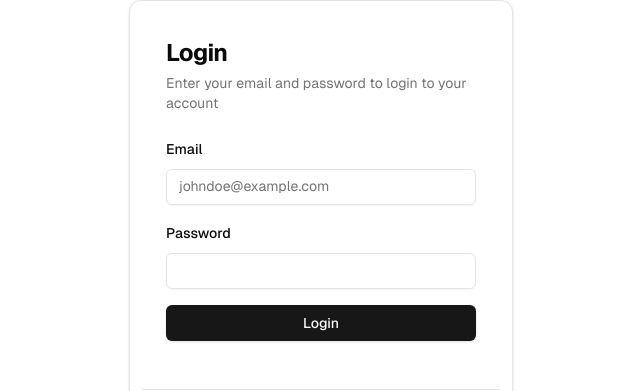
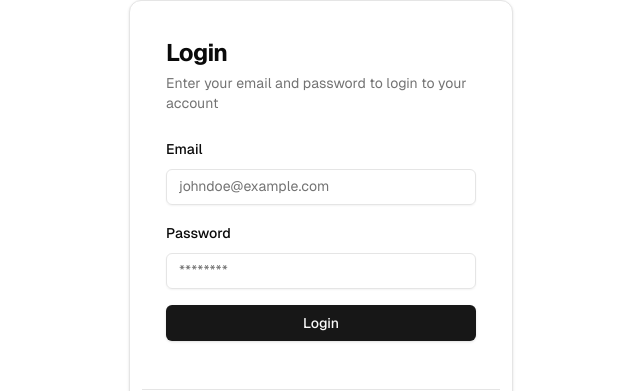
Before and after one commit to SuzalShrestha/brainly-frontend, a Next.js app: page /login in a window 1280 px wide. Shown: the part 163-554 px from the top of the page, without its empty margins (319-959 px from the left). Built offline with nearby package versions, Linux system fonts and the light colour scheme.

Commit message:
add use-login api, refactor login card with query and hookform

```diff
--- /dev/null
+++ b/src/api/use-login.ts
@@ -0,0 +1,17 @@
+import type { LoginFormData } from '@/lib/schemas';
+import { signIn, SignInResponse } from 'next-auth/react';
+import { useMutation, UseMutationResult } from '@tanstack/react-query';
+
+export const useLogin = (): UseMutationResult<
+    SignInResponse,
+    Error,
+    LoginFormData
+> => {
+    return useMutation({
+        mutationFn: async (data: LoginFormData) => {
+            const result = await signIn('credentials', data);
+            if (result) return result;
+            throw new Error('Invalid email or password');
+        },
+    });
+};
--- a/src/components/login-card.tsx
+++ b/src/components/login-card.tsx
@@ -10,35 +10,49 @@ import {
 import { Label } from '@/components/ui/label';
 import { Input } from '@/components/ui/input';
 import { Button } from '@/components/ui/button';
-import { useState } from 'react';
-import { signIn } from 'next-auth/react';
 import { toast } from 'sonner';
 import Link from 'next/link';
+import { useForm } from 'react-hook-form';
+import { zodResolver } from '@hookform/resolvers/zod';
+import { LoginFormData } from '@/lib/schemas';
+import { loginSchema } from '@/lib/schemas';
+import { useLogin } from '@/api/use-login';
 
 function LoginCard() {
-    const [email, setEmail] = useState('');
-    const [password, setPassword] = useState('');
-    const [isLoading, setIsLoading] = useState(false);
-    const handleLogin = async () => {
+    const { mutate: login, isPending: isLoading } = useLogin();
+    const {
+        register,
+        handleSubmit,
+        formState: { errors },
+    } = useForm<LoginFormData>({
+        resolver: zodResolver(loginSchema),
+        defaultValues: {
+            email: '',
+            password: '',
+        },
+    });
+
+    const handleLogin = async (data: LoginFormData) => {
         try {
-            setIsLoading(true);
-            toast.loading('Logging in...');
-            const result = await signIn('credentials', {
-                email,
-                password,
+            toast.promise(
+                new Promise((resolve, reject) => {
+                    login(data, {
+                        onSuccess: () => {
+                            resolve(true);
+                        },
+                        onError: (error) => {
+                            reject(error);
+                        },
                     });
-            if (result?.error) {
-                toast.dismiss();
-                toast.error('Invalid email or password');
-                return;
+                }),
+                {
+                    loading: 'Logging in...',
+                    success: 'Logged in successfully',
+                    error: 'Invalid email or password',
                 }
-            toast.dismiss();
-            toast.success('Logged in successfully');
+            );
         } catch {
-            toast.dismiss();
             toast.error('Something went wrong. Please try again.');
-        } finally {
-            setIsLoading(false);
         }
     };
 
@@ -51,38 +65,43 @@ function LoginCard() {
                 </CardDescription>
             </CardHeader>
             <CardContent>
+                <form onSubmit={handleSubmit(handleLogin)}>
                     <div className='space-y-4'>
                         <div className='space-y-2'>
                             <Label htmlFor='email'>Email</Label>
                             <Input
-                            id='email'
-                            value={email}
-                            onChange={(e) => setEmail(e.target.value)}
-                            type='email'
+                                {...register('email')}
                                 placeholder='johndoe@example.com'
-                            required
                                 disabled={isLoading}
                             />
                         </div>
+                        {errors.email && (
+                            <p className='text-red-500'>
+                                {errors.email.message as string}
+                            </p>
+                        )}
                         <div className='space-y-2'>
                             <Label htmlFor='password'>Password</Label>
                             <Input
-                            value={password}
-                            onChange={(e) => setPassword(e.target.value)}
-                            id='password'
-                            type='password'
-                            required
+                                {...register('password')}
+                                placeholder='********'
                                 disabled={isLoading}
                             />
                         </div>
+                        {errors.password && (
+                            <p className='text-red-500'>
+                                {errors.password.message as string}
+                            </p>
+                        )}
                         <Button
-                        onClick={() => handleLogin()}
+                            type='submit'
                             className='w-full'
                             disabled={isLoading}
                         >
                             {isLoading ? 'Logging in...' : 'Login'}
                         </Button>
                     </div>
+                </form>
             </CardContent>
             <CardFooter className='flex justify-center border-t pt-6 mt-6'>
                 <p className='text-base text-muted-foreground'>
--- a/src/lib/schemas.ts
+++ b/src/lib/schemas.ts
@@ -53,3 +53,17 @@ export const signupResponseSchema = z.object({
 });
 
 export type SignupResponse = z.infer<typeof signupResponseSchema>;
+
+export const loginSchema = z.object({
+    email: z.string().email('Invalid email address'),
+    password: z
+        .string()
+        .min(8, 'Password must be at least 8 characters')
+        .max(100, 'Password must be less than 100 characters')
+        .regex(
+            /^(?=.*[a-z])(?=.*[A-Z])(?=.*\d)(?=.*[@$!%*?&])[A-Za-z\d@$!%*?&]/,
+            'Password must contain at least one uppercase letter, one lowercase letter, one number, and one special character'
+        ),
+});
+
+export type LoginFormData = z.infer<typeof loginSchema>;
```
Lines whose indentation alone changed are shown as unchanged.
